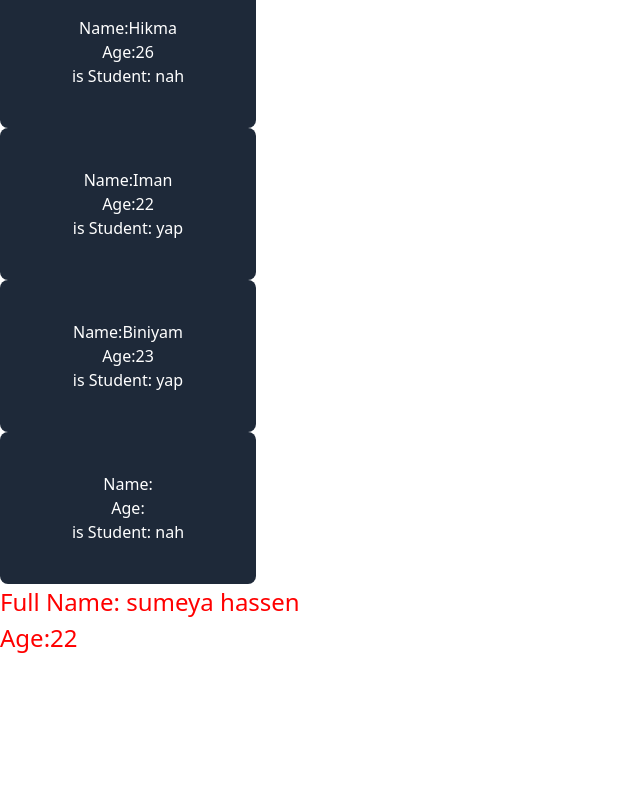
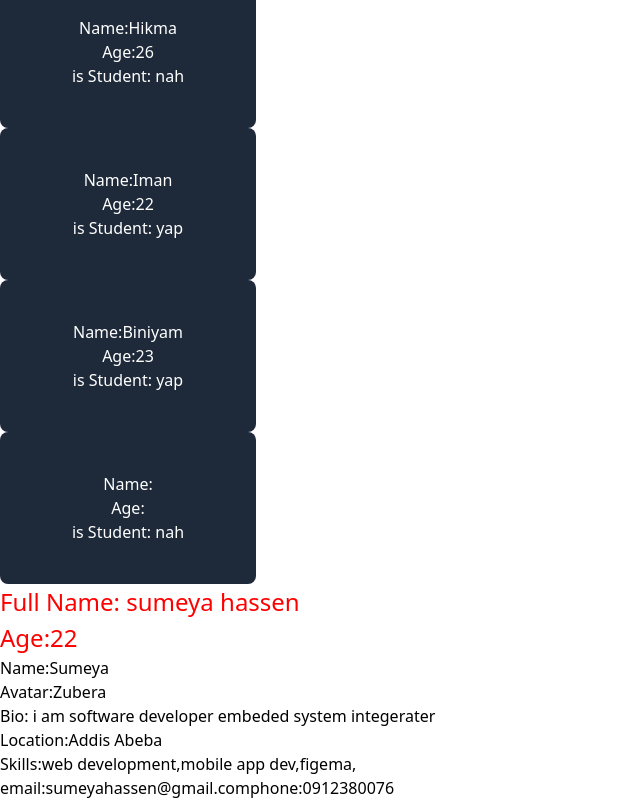
Before and after one commit to Sumeyahassen/mobile-app, a React (Vite) app in the folder react/first/: page / in a window 1280 px wide. Shown: the part 176-976 px from the top of the page, without its empty margins (0-640 px from the left). Before the commit the page ends 832 px from the top, so only its background shows below. Built offline with nearby package versions, Linux system fonts and the light colour scheme.

Commit message:
to complate project one

```diff
--- a/react/first/src/App.jsx
+++ b/react/first/src/App.jsx
@@ -1,6 +1,7 @@
 import React from 'react'
 import Student  from './components/Student'
 import Profile from './components/Profile'
+import UserProfile from './components/UserProfile'
 function App() {
   return (
     // flex gap-4 justify-center items-center pt-10
@@ -11,6 +12,17 @@ function App() {
     <Student name="Biniyam" age={23} isStudent={true}/>
     <Student/>
     <Profile firstName="sumeya" lastName="hassen" age={22}/>
+    <UserProfile name="Sumeya"
+                 avatar="Zubera"
+                 bio={`i am software developer
+                  embeded system integerater`}
+                location="Addis Abeba"
+                skills={["web development","mobile app dev","figema"]}
+                contacts={{
+                  email:"sumeyahassen@gmail.com",
+                  phone:"0912380076"
+                }}
+                 />
 
     </div>
   )
--- a/react/first/src/components/UserProfile.jsx
+++ b/react/first/src/components/UserProfile.jsx
@@ -8,23 +8,23 @@ function UserProfile(props) {
 // - skills (array)
 // - contactInfo (object with email, phone, etc.)
   return (
-    <div>
+<div>
 <div className="">Name:{props.name}</div>
-<div className="">Avatar:{props.avator}</div>
+<div className="">Avatar:{props.avatar}</div>
 <div className="">Bio: {props.bio}</div>
 <div className="">Location:{props.location}</div>
-<div className="">Skills:{props.skills.map((skil)=>{
+<div className="">Skills:{props.skills.map((skil,index)=>{
     return(
-        <span key={index}>{skil}</span>
+        <span key={index}>{skil},</span>
     )
 })}</div>
-<div className="">Contact Information:{props.contacts.map((contact)=>{
-    return(
-        <div className="" key={index}>{contact}</div>
-    )
-})}</div>
+<div className="">
+    email:{props.contacts.email}
+    phone:{props.contacts.phone}
+</div>
 
-    </div>
+
+</div>
   )
 }
 
```
